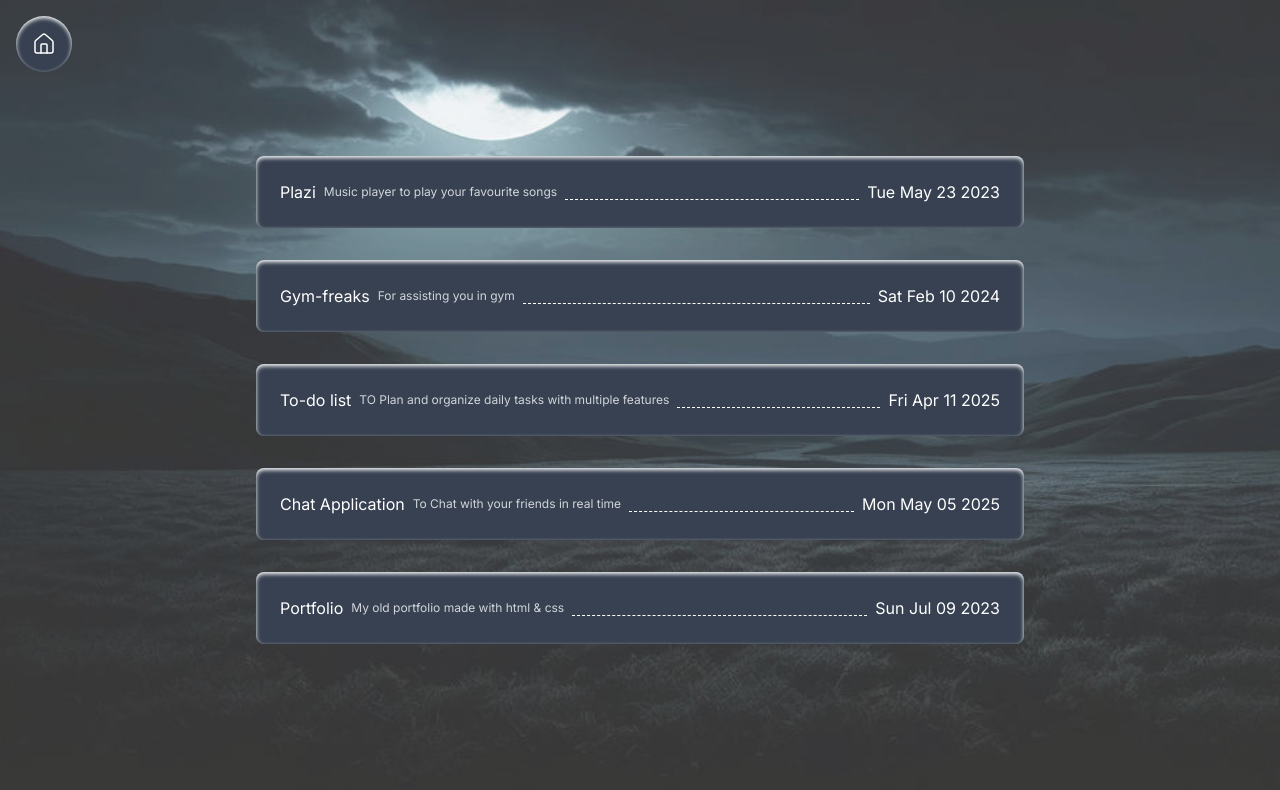
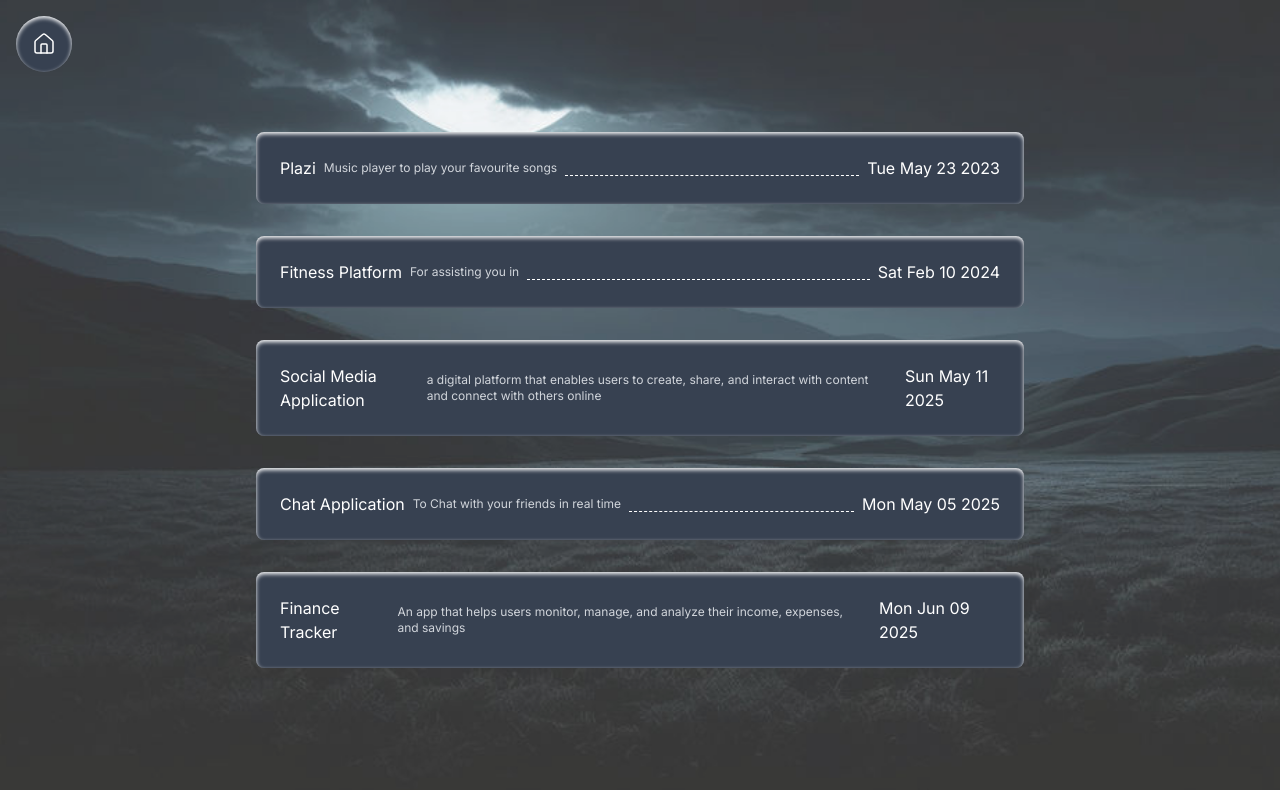
Before and after one commit to shivam12shivam/Portfolio_2, a Next.js app: page /projects in a window 1280 px wide. Shown: the top 790 px of the page. Built offline with nearby package versions, Linux system fonts and the light colour scheme.

Commit message:
projects

```diff
--- a/src/app/data.js
+++ b/src/app/data.js
@@ -26,17 +26,17 @@ export const projectsData = [
   },
   {
     id: 2,
-    name: "Gym-freaks",
-    description: "For assisting you in gym",
+    name: "Fitness Platform",
+    description: "For assisting you in ",
     date: "2024-02-10",
     demoLink: "https://gymfreakss.vercel.app/",
   },
   {
     id: 3,
-    name: "To-do list",
-    description: "TO Plan and organize daily tasks with multiple features",
-    date: "2025-04-11",
-    demoLink: "https://proj-todo-one.vercel.app/",
+    name: "Social Media Application",
+    description: "a digital platform that enables users to create, share, and interact with content and connect with others online",
+    date: "2025-05-11",
+    demoLink: "https://socialmedia-blush.vercel.app/signup",
   },
   {
     id: 4,
@@ -47,10 +47,10 @@ export const projectsData = [
   },
   {
     id: 5,
-    name: "Portfolio",
-    description: "My old portfolio made with html & css",
-    date: "2023-07-09",
-    demoLink: "https://shivam12shivam.github.io/portfolio/",
+    name: "Finance Tracker",
+    description: "An app that helps users monitor, manage, and analyze their income, expenses, and savings",
+    date: "2025-06-09",
+    demoLink: "https://finance-tracker-gold-delta.vercel.app",
   },
 ];
 
```
